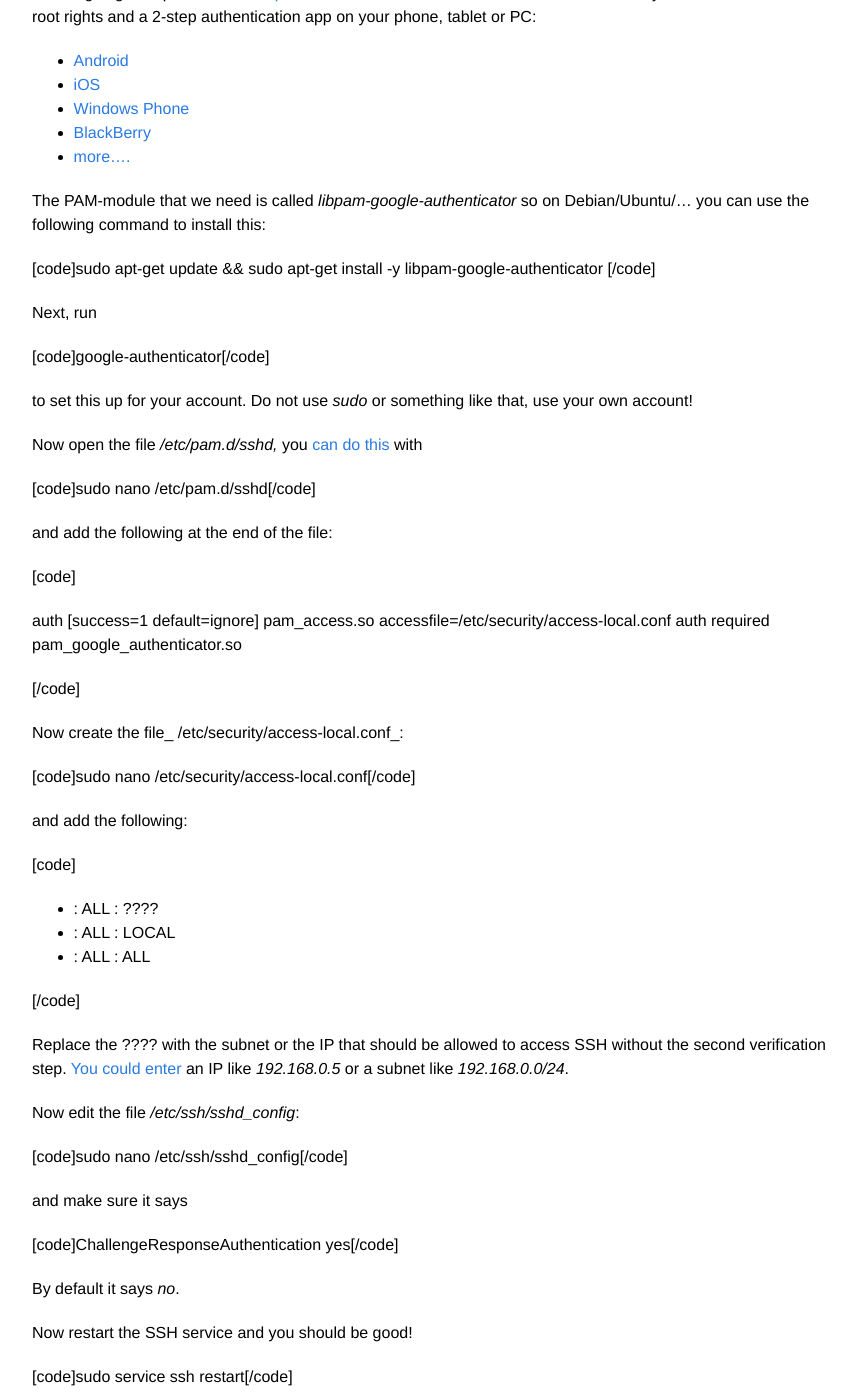
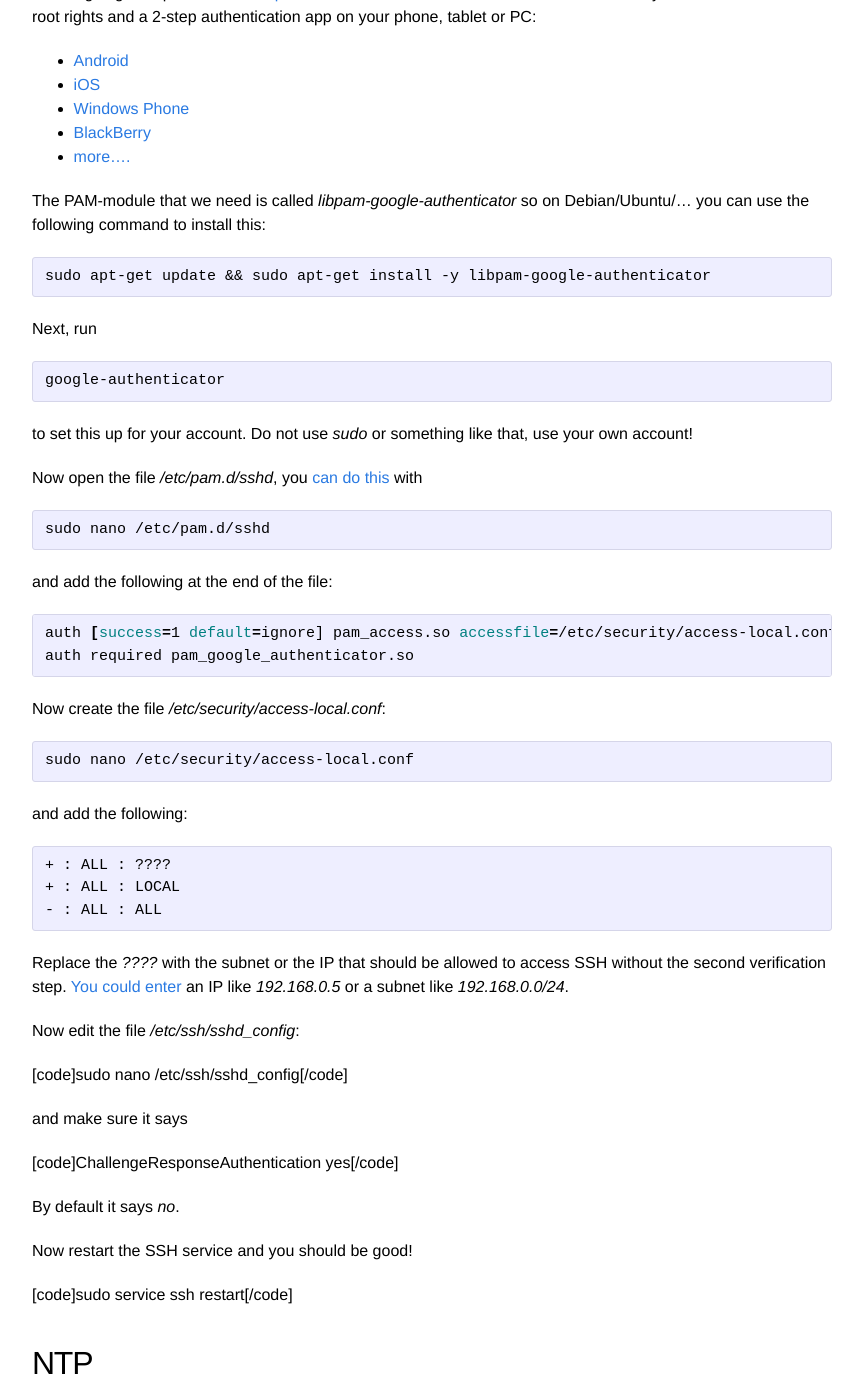
Before and after one commit to dbparedes/samueldebruyn.github.io, a Jekyll site: the page built from _posts/2014-02-08-secure-ssh-access-with-2-step-authentication-extended.markdown, in a window 1280 px wide and 1400 px high, scrolled down 355 px. Shown: the whole window, without its empty margins (208-1071 px from the left). Built offline with Jekyll 4.4.1, drawn with Linux system fonts in a browser that asks for light colours.

Commit message:
updated configuration and corrected formatting (1/2)

```diff
--- a/Gemfile
+++ b/Gemfile
@@ -1,4 +1,6 @@
 source 'https://rubygems.org'
+
 gem 'github-pages'
-gem 'wdm'
-gem 'jekyll'
+
+require 'rbconfig'
+gem 'wdm', '~> 0.1.0' if RbConfig::CONFIG['target_os'] =~ /mswin|mingw/i
--- a/_config.yml
+++ b/_config.yml
@@ -14,15 +14,9 @@
 show_drafts: false
 limit_posts: 0
 highlighter: pygments
+pygments: true
 
 # Kramdown settings
 kramdown:
  input: GFM
-
-# Default settings
-defaults:
- -
-  scope:
-   path: ""
-  values:
-   author: "Sam"
+ coderay_line_numbers: inline
--- a/_posts/2014-02-08-secure-ssh-access-with-2-step-authentication-extended.markdown
+++ b/_posts/2014-02-08-secure-ssh-access-with-2-step-authentication-extended.markdown
@@ -1,76 +1,54 @@
 ---
+title: Secure SSH access with 2-step authentication (extended)
+layout: post
 author: Sam
-comments: true
-date: 2014-02-08 09:47:34+00:00
-layout: post
-slug: secure-ssh-access-with-2-step-authentication-extended
-title: Secure SSH access with 2-step authentication (extended)
-wordpress_id: 92
-categories:
-- English
-- Linux
 ---
 
-In this quick tutorial I'll show you how to secure SSH access to your Linux server with 2-step authentication. Why did I call this post 'extended'? Because I'll show you how to add extra rules so you don't have to use 2-step authentication from certain locations.<!-- more -->
+In this quick tutorial I'll show you how to secure SSH access to your Linux server with 2-step authentication. Why did I call this post 'extended'? Because I'll show you how to add extra rules so you don't have to use 2-step authentication from certain locations.
 
-I'm not going to explain [what 2-step authentication is](https://support.google.com/accounts/answer/180744). You'll need SSH or CLI access to your Linux device with root rights and a 2-step authentication app on your phone, tablet or PC:
+I'm not going to explain [what 2-step authentication is](https://support.google.com/accounts/answer/180744){:target="_blank"}. You'll need SSH or CLI access to your Linux device with root rights and a 2-step authentication app on your phone, tablet or PC:
+
+  * [Android](https://play.google.com/store/apps/details?id=com.google.android.apps.authenticator2){:target="_blank"}
+  * [iOS](https://itunes.apple.com/nl/app/google-authenticator/id388497605){:target="_blank"}
+  * [Windows Phone](http://www.windowsphone.com/en-us/store/app/authenticator/021dd79f-0598-e011-986b-78e7d1fa76f8){:target="_blank"}
+  * [BlackBerry](http://m.google.com/authenticator){:target="_blank"}
+  * [more....](http://www.howtogeek.com/129014/how-to-use-google-authenticator-and-other-two-factor-authentication-apps-without-a-smartphone/){:target="_blank"}
 
 
+The PAM-module that we need is called *libpam-google-authenticator* so on Debian/Ubuntu/... you can use the following command to install this:
 
-
-  * [Android](https://play.google.com/store/apps/details?id=com.google.android.apps.authenticator2)
-
-
-  * [iOS](https://itunes.apple.com/nl/app/google-authenticator/id388497605)
-
-
-  * [Windows Phone](http://www.windowsphone.com/en-us/store/app/authenticator/021dd79f-0598-e011-986b-78e7d1fa76f8)
-
-
-  * [BlackBerry](http://m.google.com/authenticator)
-
-
-  * [more....](http://www.howtogeek.com/129014/how-to-use-google-authenticator-and-other-two-factor-authentication-apps-without-a-smartphone/)
-
-
-The PAM-module that we need is called _libpam-google-authenticator_ so on Debian/Ubuntu/... you can use the following command to install this:
-
-[code]sudo apt-get update && sudo apt-get install -y libpam-google-authenticator [/code]
+    sudo apt-get update && sudo apt-get install -y libpam-google-authenticator
 
 Next, run
 
-[code]google-authenticator[/code]
+    google-authenticator
 
-to set this up for your account. Do not use _sudo_ or something like that, use your own account!
+to set this up for your account. Do not use *sudo* or something like that, use your own account!
 
-Now open the file _/etc/pam.d/sshd,_ you[ can do this](https://help.ubuntu.com/community/Nano) with
+Now open the file */etc/pam.d/sshd*, you [can do this](https://help.ubuntu.com/community/Nano){:target="_blank"} with
 
-[code]sudo nano /etc/pam.d/sshd[/code]
+    sudo nano /etc/pam.d/sshd
 
 and add the following at the end of the file:
 
-[code]
-
+{% highlight bash %}
 auth [success=1 default=ignore] pam_access.so accessfile=/etc/security/access-local.conf
 auth required pam_google_authenticator.so
+{% endhighlight %}
 
-[/code]
+Now create the file */etc/security/access-local.conf*:
 
-Now create the file_ /etc/security/access-local.conf_:
-
-[code]sudo nano /etc/security/access-local.conf[/code]
+    sudo nano /etc/security/access-local.conf
 
 and add the following:
 
-[code]
-
+{% highlight bash %}
 + : ALL : ????
 + : ALL : LOCAL
 - : ALL : ALL
+{% endhighlight %}
 
-[/code]
-
-Replace the ???? with the subnet or the IP that should be allowed to access SSH without the second verification step. [You could enter](http://linux.die.net/man/5/access.conf) an IP like _192.168.0.5_ or a subnet like _192.168.0.0/24_.
+Replace the *????* with the subnet or the IP that should be allowed to access SSH without the second verification step. [You could enter](http://linux.die.net/man/5/access.conf) an IP like *192.168.0.5* or a subnet like *192.168.0.0/24*.
 
 Now edit the file _/etc/ssh/sshd_config_:
 
```
Also changed, not shown: _posts/2013-12-22-wake-up-your-computers-with-a-simple-email-using-a-raspberry-pi.markdown (+1 -8 lines), _posts/2014-02-10-using-markdown-to-create-any-document.markdown (+10 -14 lines), _posts/2014-02-24-quick-tips-for-problems-with-windows-store-and-windows-8-apps.markdown (+22 -88 lines), _posts/2014-06-14-workaround-for-password-confirmation-with-laravel-ardent.markdown (+10 -17 lines), Gemfile.lock.
